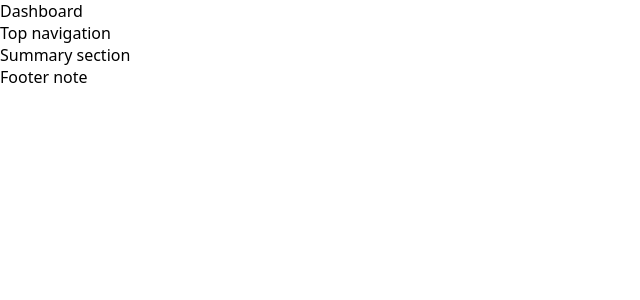
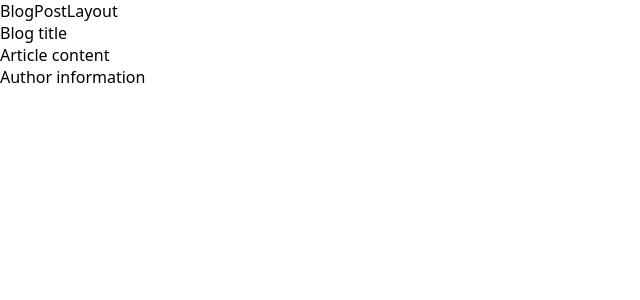
Before and after one commit to EshwarRao717/PRACTICE-SET01, a React (Vite) app: page / in a window 1280 px wide. Shown: the top 300 px of the page, without its empty margins (0-640 px from the left). Built offline with nearby package versions, Linux system fonts and the light colour scheme.

Commit message:
Blog-Post-Layout

```diff
--- a/src/App.jsx
+++ b/src/App.jsx
@@ -1,4 +1,5 @@
-import Dashboard from "./Component.jsx/Dashboard"
+import BlogPostLayout from "./Component.jsx/BlogPostLayout"
+
 
 
 
@@ -10,7 +11,7 @@ import Dashboard from "./Component.jsx/Dashboard"
 const App = () => {
   return (
     <div >
-<Dashboard/>
+<BlogPostLayout/>
     </div>
   )
 }
--- /dev/null
+++ b/src/Component.jsx/Articlecontent.jsx
@@ -0,0 +1,11 @@
+
+
+const Articlecontent = () => {
+  return (
+    <div>
+      Article content
+    </div>
+  )
+}
+
+export default Articlecontent
--- /dev/null
+++ b/src/Component.jsx/Authorinformation.jsx
@@ -0,0 +1,11 @@
+import React from 'react'
+
+const Authorinformation = () => {
+  return (
+    <div>
+      Author information
+    </div>
+  )
+}
+
+export default Authorinformation
--- /dev/null
+++ b/src/Component.jsx/BlogPostLayout.jsx
@@ -0,0 +1,17 @@
+import Articlecontent from "./Articlecontent"
+import Authorinformation from "./Authorinformation"
+import Blogtitle from "./Blogtitle"
+
+
+const BlogPostLayout = () => {
+  return (
+    <div>
+      BlogPostLayout
+      <Blogtitle/>
+      <Articlecontent/>
+<Authorinformation/>
+    </div>
+  )
+}
+
+export default BlogPostLayout
--- /dev/null
+++ b/src/Component.jsx/Blogtitle.jsx
@@ -0,0 +1,11 @@
+import React from 'react'
+
+const Blogtitle = () => {
+  return (
+    <div>
+      Blog title
+    </div>
+  )
+}
+
+export default Blogtitle
--- a/src/Component.jsx/Dashboard.jsx
+++ /dev/null
@@ -1,17 +0,0 @@
-import Footernote from "./Footernote"
-import Summarysection from "./Summarysection"
-import Topnavigation from "./Topnavigation"
-
-
-const Dashboard = () => {
-  return (
-    <div>
-       Dashboard
-       <Topnavigation/>
-       <Summarysection/>
-       <Footernote/>
-    </div>
-  )
-}
-
-export default Dashboard
--- a/src/Component.jsx/Footernote.jsx
+++ /dev/null
@@ -1,11 +0,0 @@
-import React from 'react'
-
-const Footernote = () => {
-  return (
-    <div>
-      Footer note
-    </div>
-  )
-}
-
-export default Footernote
--- a/src/Component.jsx/Summarysection.jsx
+++ /dev/null
@@ -1,11 +0,0 @@
-import React from 'react'
-
-const Summarysection = () => {
-  return (
-    <div>
-      Summary section
-    </div>
-  )
-}
-
-export default Summarysection
--- a/src/Component.jsx/Topnavigation.jsx
+++ /dev/null
@@ -1,11 +0,0 @@
-import React from 'react'
-
-const Topnavigation = () => {
-  return (
-    <div>
-      Top navigation
-    </div>
-  )
-}
-
-export default Topnavigation
```
